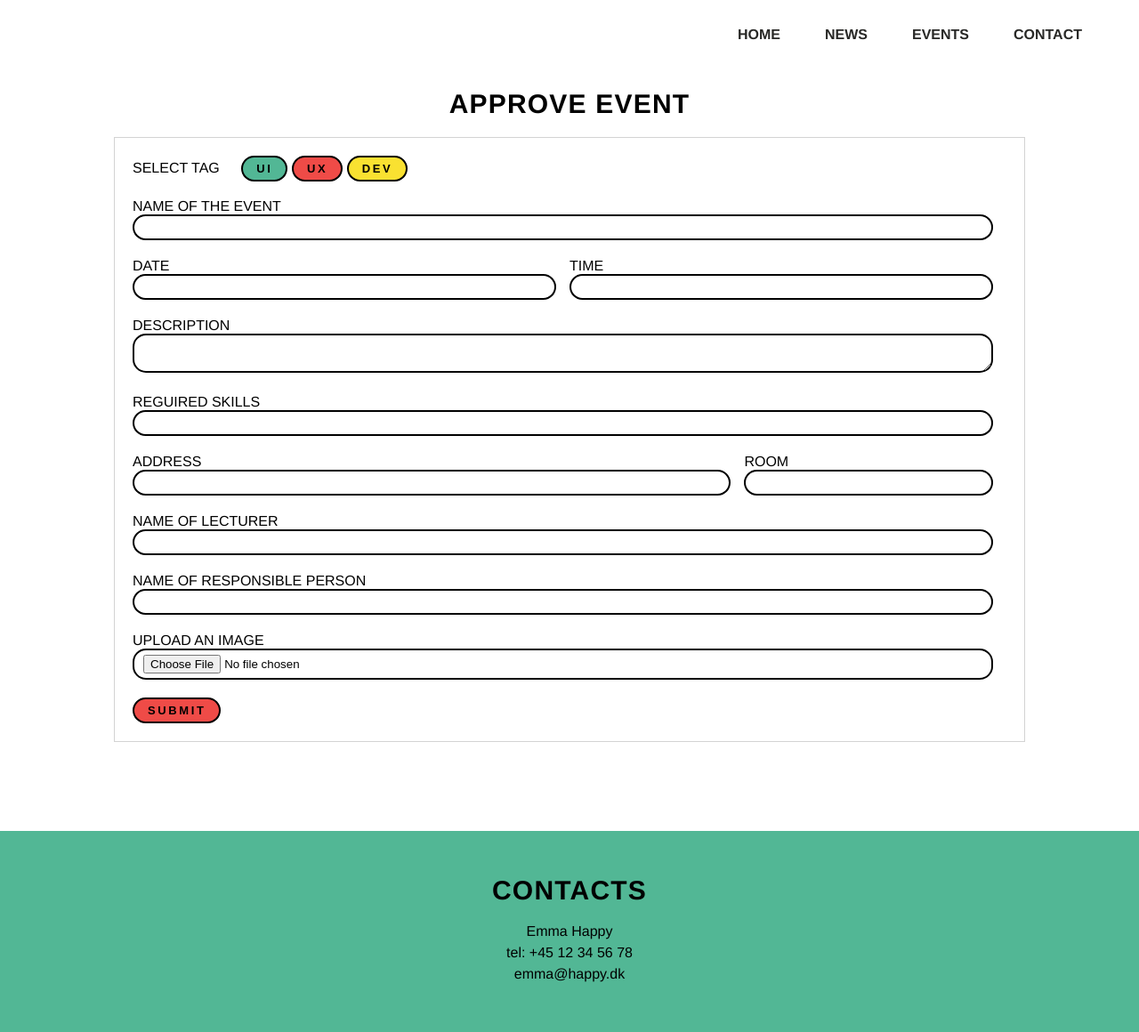
After one commit to EliAdelholm/kea-masterclasses, a PHP site: page /approve-event.php in a window 1280 px wide. The commit adds this page. Shown: the whole page at 89% size. Run offline with PHP 8.4, Linux system fonts and the light colour scheme; style sheets or scripts are compiled from the project's sources.

Commit message:
Added forms for creating and approving events

```diff
--- /dev/null
+++ b/app/approve-event.php
@@ -0,0 +1,97 @@
+<!DOCTYPE html>
+<html>
+
+<head>
+    <meta charset="UTF-8">
+    <meta name="viewport" content="width=device-width, initial-scale=1.0">
+    <title>APPROVE EVENT</title>
+    <link rel="stylesheet" type="text/css" href="css/hold-masterclass.css">
+</head>
+</head>
+
+<body>
+
+    <?php
+		include 'nav.html';
+	?>
+
+    <section id="formContainer">
+
+        <h2>APPROVE EVENT</h2>
+
+        <form id="frmHoldMasterclass" action="">
+            <div class="form-group">
+                <label class="inline">Select tag</label>
+                <button id="filterUiBtn">ui</button>
+				<button id="filterUxBtn">ux</button>
+				<button id="filterDevBtn">dev</button>
+            </div>
+
+            <div class="form-group">
+                <label>Name of the event</label>
+                <input type="text">
+            </div>
+
+            <div class="form-group" style="display: flex;">
+                <div class="inline" style="width: 50%;">
+                    <label>Date</label>
+                    <input class="input-control" />
+                </div>
+
+                <div class="inline" style="width: 50%;">
+                    <label class="right-inline">Time</label>
+                    <input class="input-control" />
+                </div>
+            </div>
+
+            <div class="form-group">
+                <label>Description</label>
+                <textarea class="input-control"></textarea>
+            </div>
+
+            <div class="form-group">
+                <label>Reguired skills</label>
+                <input class="input-control"/>
+            </div>
+
+            <div class="form-group" style="display: flex;">
+                <div class="inline" style="width: 70%;">
+                    <label>Address</label>
+                    <input class="input-control" />
+                </div>
+
+                <div class="inline" style="width: 30%;">
+                    <label class="right-inline">Room</label>
+                    <input class="input-control" />
+                </div>
+            </div>
+
+            <div class="form-group">
+                <label>Name of lecturer</label>
+                <input class="input-control" />
+            </div>
+
+            <div class="form-group">
+                <label for="">Name of responsible person</label>
+                <input class="input-control" />
+            </div>
+
+            <div class="form-group">
+                <label for="">Upload an image</label>
+                <input type="file" class="input-control" />
+            </div>
+
+
+            <div class="form-group">
+                <button class="redBtn">Submit</button>
+            </div>
+        </form>
+
+    </section>
+
+    <?php
+		include 'footer.html';
+	?>
+</body>
+
+</html>
--- a/app/sass/_utils/_vars.scss
+++ b/app/sass/_utils/_vars.scss
@@ -5,3 +5,4 @@ $redColor: #EF4B47;
 $blackColor: #282826;
 $whiteColor: #fdfdfc;
 $grayColor: #f7f7f7;
+$yellowColor: #F9E131;
--- a/app/sass/hold-masterclass.scss
+++ b/app/sass/hold-masterclass.scss
@@ -1,15 +1,25 @@
 @import '_utils/_vars';
+
+// Global stuff - should be moved
 
 * {
     padding: 0;
     margin: 0;
+    box-sizing: border-box;
 }
 
 body {
-
+    font-family: $mainFont;
 }
 
-/* form specific formatting */
+h2{
+	  font-size: 30px;
+    letter-spacing: 0.04em;
+    font-weight: bold;
+    text-align: center;
+    text-transform: uppercase;
+    margin-bottom: 20px;
+}
 
 label {
   flex: none;
@@ -18,41 +28,85 @@ label {
 }
 
 input, textarea {
-    display: block;
-    width: 100%;
-}
-/* .form-group label.right-inline {
-  text-align: right;
-  padding-right: 8px;
-  padding-left: 10px;
-  width: auto;
+    width: calc(100% - 15px);
+    margin-bottom: 20px;
+    border: 2px solid black;
+    border-radius: 15px;
+    padding: 5px 10px;
 }
 
-.form-group .input-control {
-  flex: 1 1 auto;
-  display: block;
-  margin-bottom: 10px;
-  margin-right: 8px;
-  padding: 4px;
-  margin-top: -4px;
+button{
+	border: solid 2px;
+    border-radius: 30px;
+    padding: 5px 15px 5px 15px;
+    font-size: 13px;
+    letter-spacing: 0.2em;
+    font-weight: bold;
+    text-transform: uppercase;
+    background: transparent;
+    position:relative;
+    margin: 0 auto;
+    cursor: pointer;
+
+    &:hover{
+    	color: $whiteColor;
+    	border-color: $redColor;
+    	background: $redColor;
+    }
+
 }
 
-button {
-  padding: 5px 15px;
-  margin: 5px;
-  min-width: 100px
+.redBtn {
+  background-color: $redColor;
 }
 
-@media (max-width: 768px) {
-  .form-group {
+#filterUiBtn{
+	@extend button;
+	background-color: $greenColor;
+	    &:hover{
+    	color: $blackColor;
+    	border-color: $blackColor;
+    	background: darken( $greenColor, 10% );
+    }
+}
+
+#filterUxBtn{
+	@extend #filterUiBtn;
+	background-color: $redColor;
+	 &:hover{
+    	background: darken( $redColor, 10% );
+    }
+}
+
+#filterDevBtn{
+	@extend #filterUiBtn;
+	background-color: $yellowColor;
+	 &:hover{
+    	background: darken( $yellowColor, 10% );
+    }
+}
+
+// Form specific
+
+label.inline {
+  display: inline-block;
+  margin-bottom: 25px;
+  margin-right: 20px;
+}
+
+#formContainer{
+    width:100vw;
+    margin-top: 100px;
+	  max-width:100%;
+	  display:flex;
+    margin-bottom: 100px;
     flex-direction: column;
-  }
-  .form-group .input-control {
-    margin-top: 2px;
-  }
-  .form-group label.right-inline {
-    text-align: left;
-    padding-right: 0;
-    padding-left: 0;
-  }
-} */
+    align-items: center;
+}
+
+#formContainer form {
+    width: 80%;
+    display: block;
+    border: 1px solid lightgray;
+    padding: 20px;
+}
```
Also changed, not shown: app/hold-masterclass.html (deleted, +0 -52 lines), app/hold-masterclass.php (added, +97 -0 lines).
